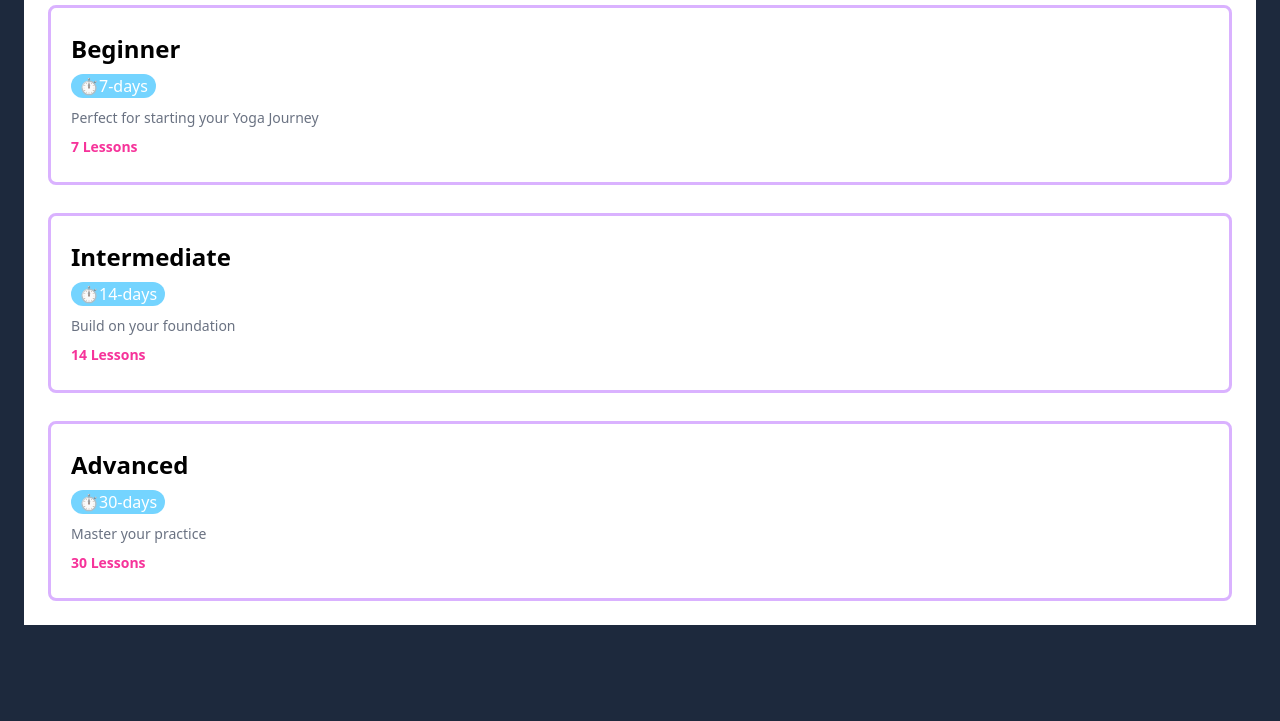
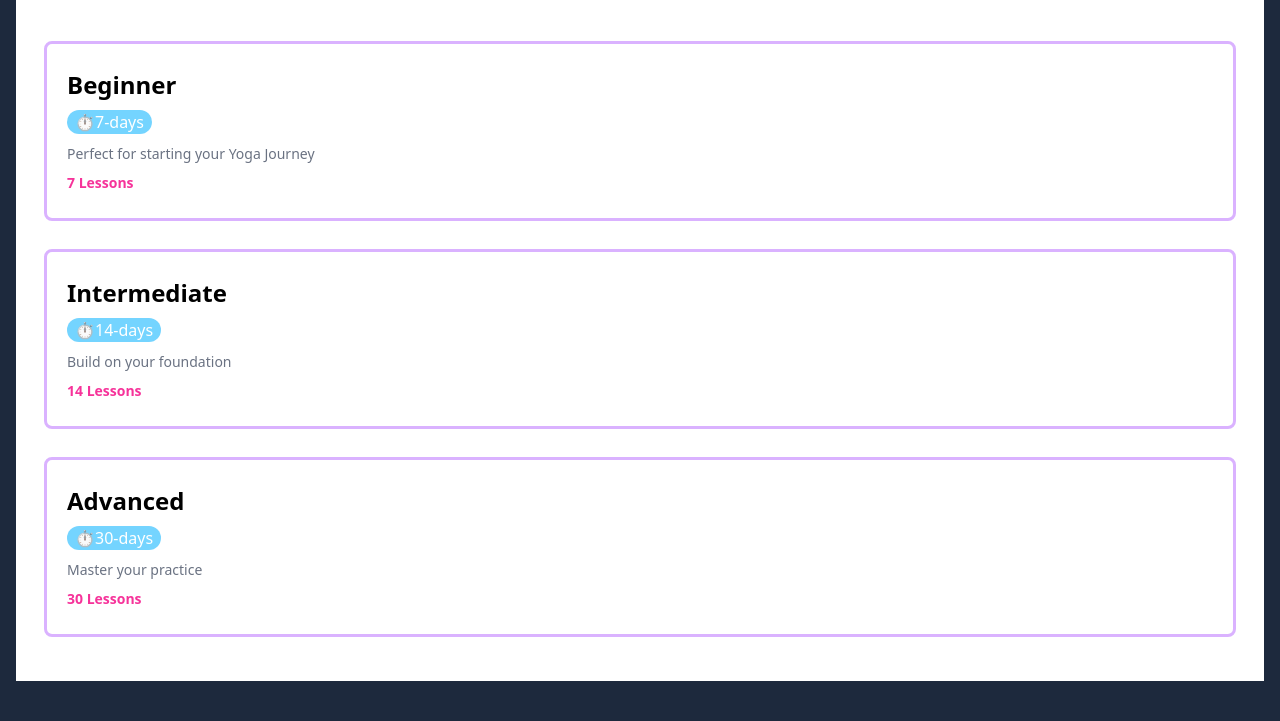
Before and after one commit to notVivekG/yoga-playlist-generator, a website: page src/index2.html in a window 1280 px wide. Shown: the part 139-860 px from the top of the page. Before the commit the page ends 800 px from the top, so only its background shows below. Drawn offline with nearby package versions, Linux system fonts and the light colour scheme; files that its build step writes are made by us from their sources.

Commit message:
index2 completed

```diff
--- a/src/index.html
+++ b/src/index.html
@@ -14,11 +14,7 @@
 
     <div class="flex items-center space-x-3">
       <h1 class="text-2xl font-bold text-white">AI Yoga Course</h1>
-<<<<<<< HEAD
       <h3 id="yt"></h3>
-=======
-      <h3 id="yt"></h3>
->>>>>>> aa724b56a14f7bf6128f20038c543f8031ba36b6
     </div>
 
     <ul class="hidden md:flex justify-center items-center space-x-8 ">
--- a/src/index2.html
+++ b/src/index2.html
@@ -8,8 +8,9 @@
     <link href="./output.css" rel="stylesheet">
 </head>
 
-<body class="bg-slate-800 text-white p-6 text-center">
-    <div class="flex flex-col gap-1 p-3 bg-white text-black">
+<body class="bg-slate-800 text-white text-center">
+    <section id="Course_Length" class="my-10 mx-4">
+    <div class="flex flex-col gap-1 px-4 py-8 bg-white text-black">
         <h1 class="text-3xl font-semibold">Choose Your Course Length</h1>
         <p class="text-slate-600 text-base">Select the duration that fits your goals</p>
         </br>
@@ -41,6 +42,7 @@
             <div class="text-sm font-bold text-pink-500">30 Lessons</div>
         </div>
     </div>
+    </section>
 </body>
 
 </html>
```
